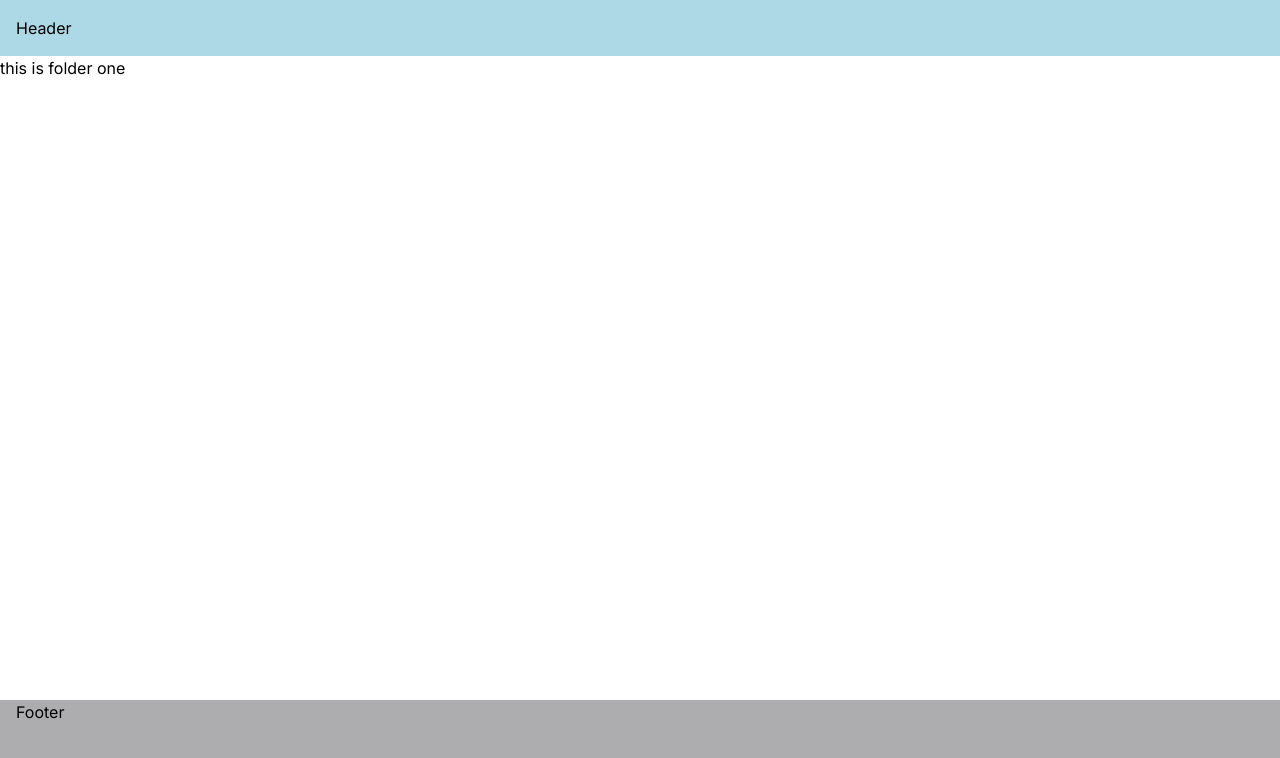
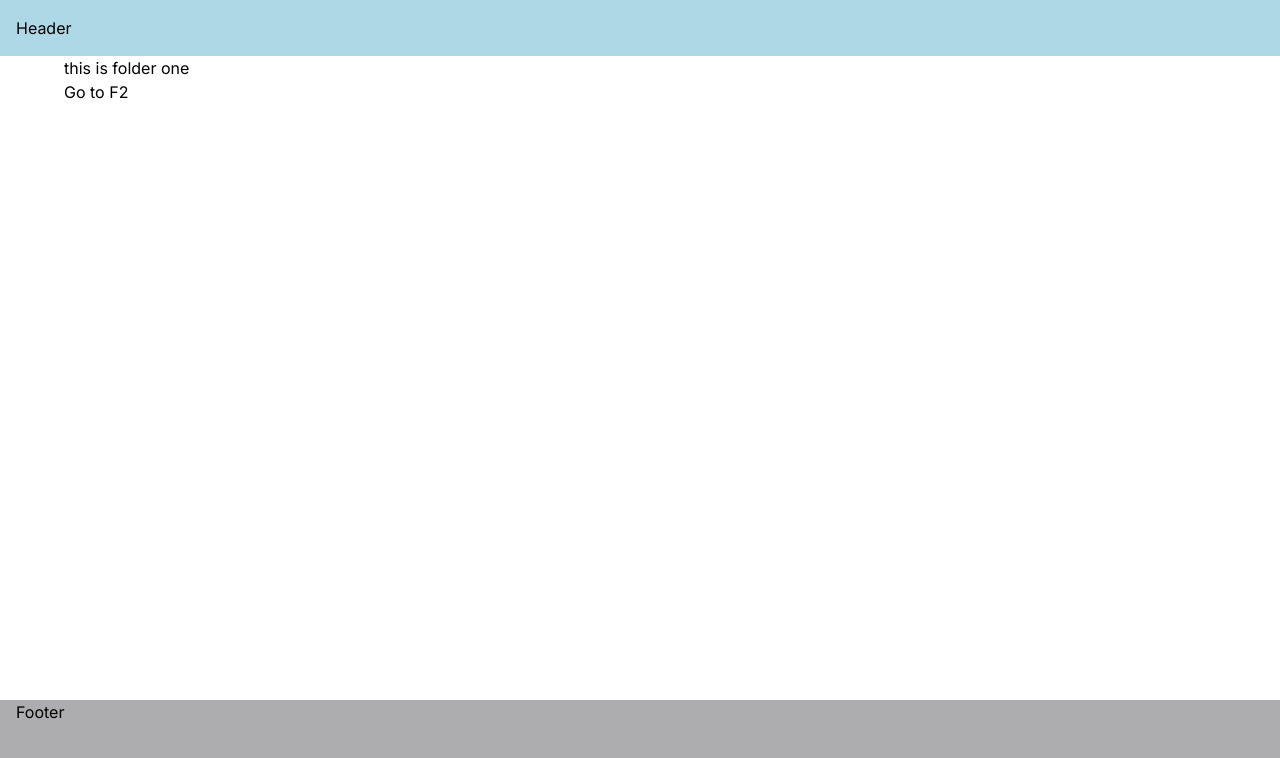
Before and after one commit to tchasinga/mastering-next, a Next.js app: page /f1 in a window 1280 px wide. Shown: the top 758 px of the page. Built offline with nearby package versions, Linux system fonts and the light colour scheme.

Commit message:
new commit

```diff
--- a/src/app/f1/f2/page.tsx
+++ b/src/app/f1/f2/page.tsx
@@ -2,7 +2,7 @@ import React from 'react'
 
 export default function F2() {
   return (
-    <div>
+    <div className='max-w-6xl mx-auto'>
         <h1>this is my second page</h1>
     </div>
   )
--- a/src/app/f1/page.tsx
+++ b/src/app/f1/page.tsx
@@ -1,9 +1,13 @@
+import Link from 'next/link'
 import React from 'react'
 
 export default function F1() {
   return (
-    <div>
+    <div className='max-w-6xl mx-auto'>
         <h1>this is folder one</h1>
+        <div className="">
+          <Link href='/f1/f2'>Go to F2</Link>
+        </div>
     </div>
   )
 }
```
